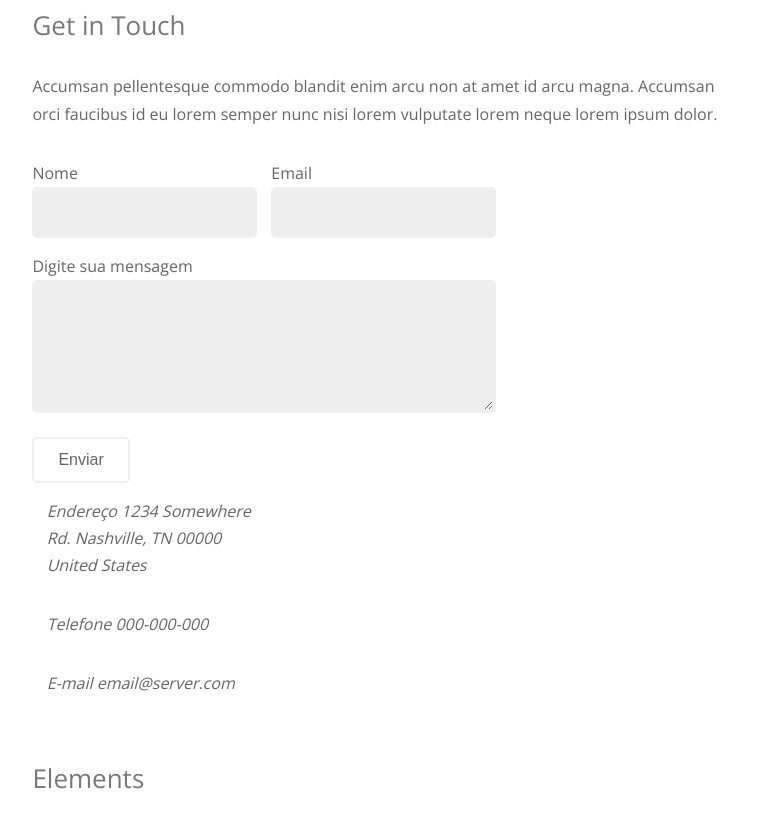
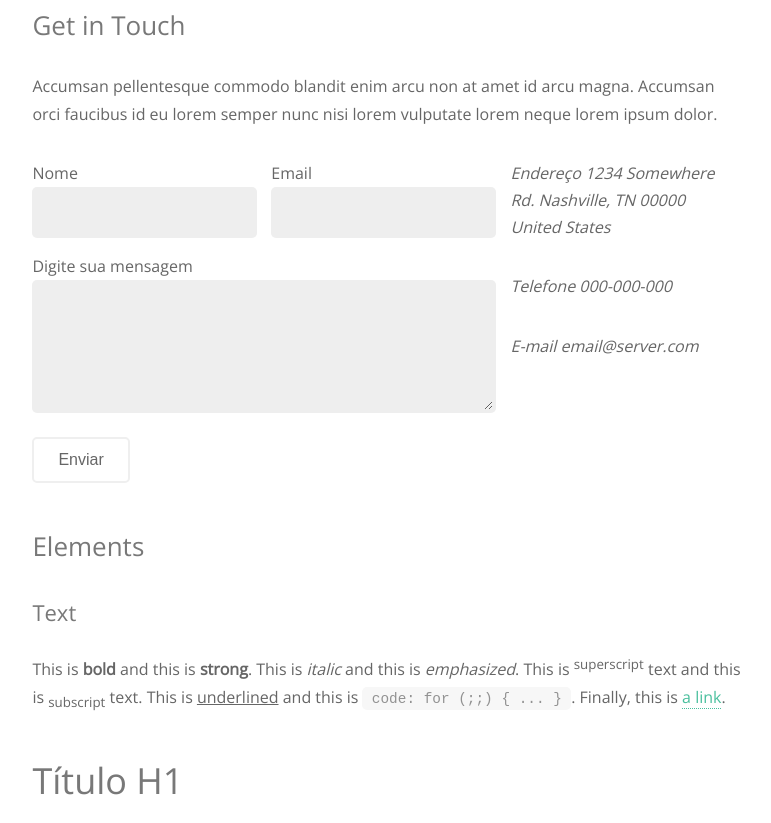
Before and after one commit to lluuccaassfm/site-strata, a plain HTML site: page index.html in a window 1280 px wide. Shown: the part 1673-2496 px from the top of the page, without its empty margins (472-1243 px from the left). Drawn offline with nearby package versions, Linux system fonts and the light colour scheme.

Commit message:
Corrige grid com 3 colunas

```diff
--- a/css/estilo.css
+++ b/css/estilo.css
@@ -280,6 +280,12 @@ input:focus, textarea:focus{
   width: 32%;
   float: left;
 }
-.col-1-3:nth-child(3n -1){
-  margin: 0 2%;
+.col-1-3:nth-child(3n -2){/*1, 4, 7 ...*/
+  margin-right: 2%;
 }
+.col-1-3:nth-child(3n){/*3, 6, 9 ...*/
+  margin-left: 2%;
+}
+.col-2-3 + .col-1-3, .col-1-3 + .col-2-3{
+  margin-left: 2%;
+}
```
